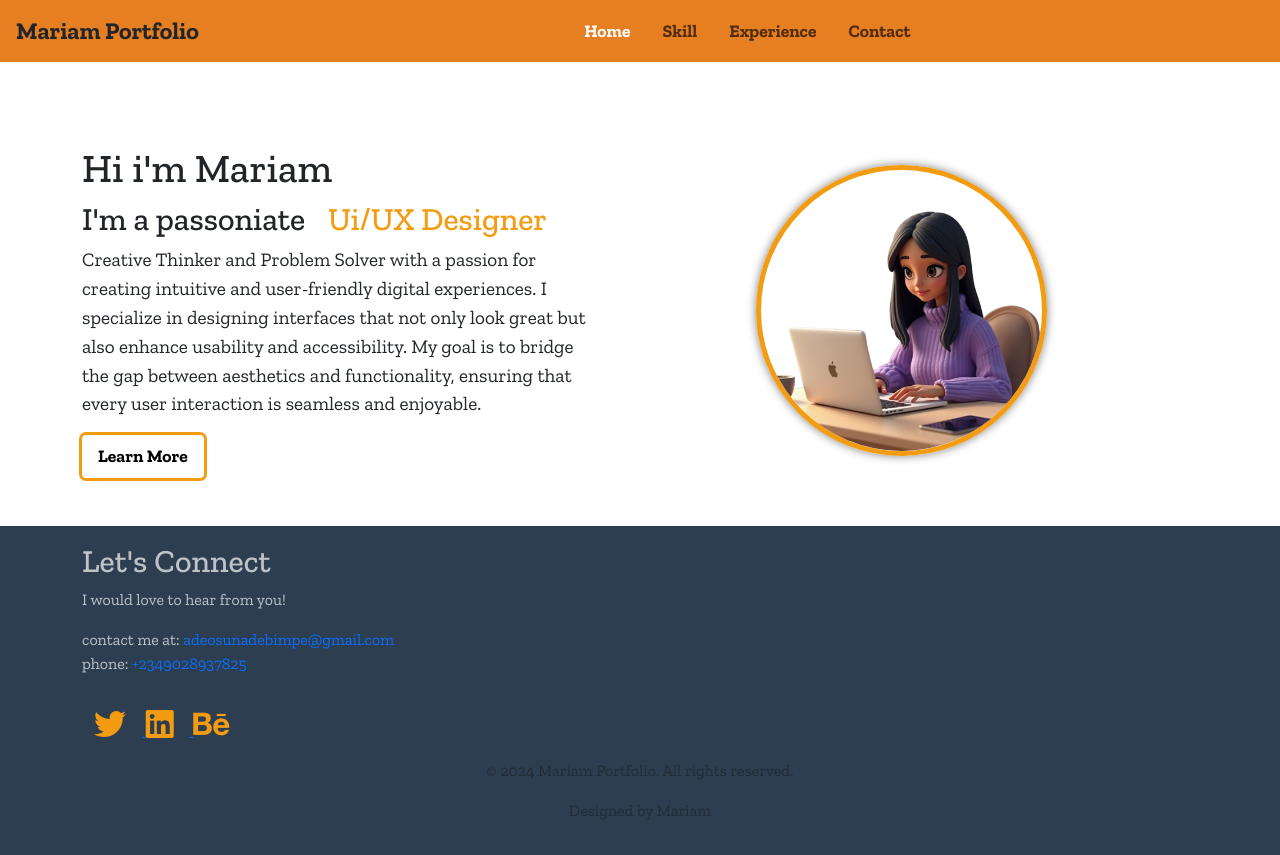
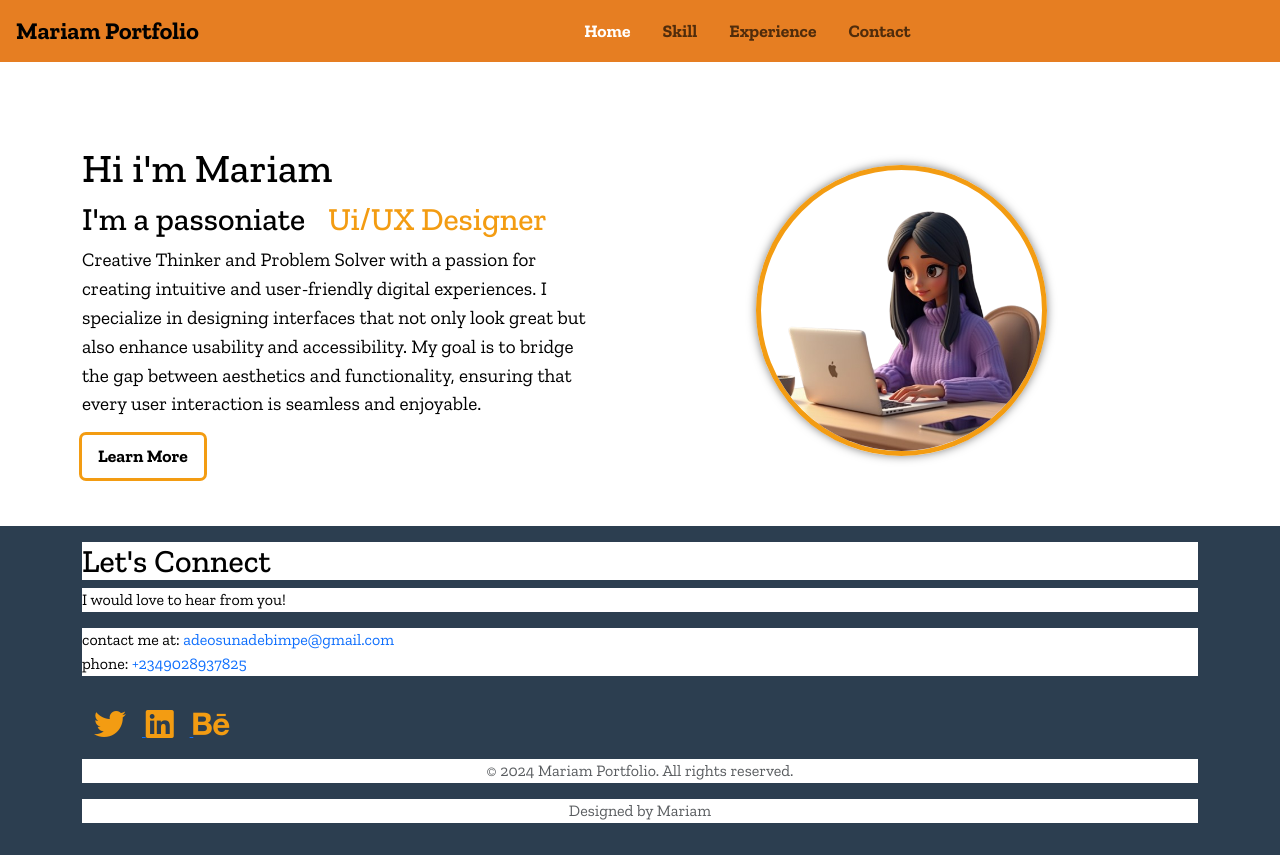
Before and after one commit to DasTech-innovate/Mariam, a plain HTML site: page index.html in a window 1280 px wide. Drawn offline with nearby package versions, Linux system fonts and the dark colour scheme.

Commit message:
dark mode color

```diff
--- a/style.css
+++ b/style.css
@@ -183,3 +183,24 @@ i{
 
     }
 }
+@media (prefers-color-scheme: dark) {
+  body, html {
+    background-color: white !important;
+    color: black !important;
+  }
+
+  /* Example: Fixing Navbar and Text */
+  .navbar, .skill-txt, h2, p {
+    background-color: white !important;
+    color: black !important;
+  }
+   footer{
+    background-color: var(--footer-bg) !important;
+    color: var(--footer-text) !important;
+   }
+   nav{
+    background-color: var(--navbar-bg) !important;
+    color: var(--navbar-text) !important;
+   }
+  /* Fix icons or custom components if needed */
+}
```
